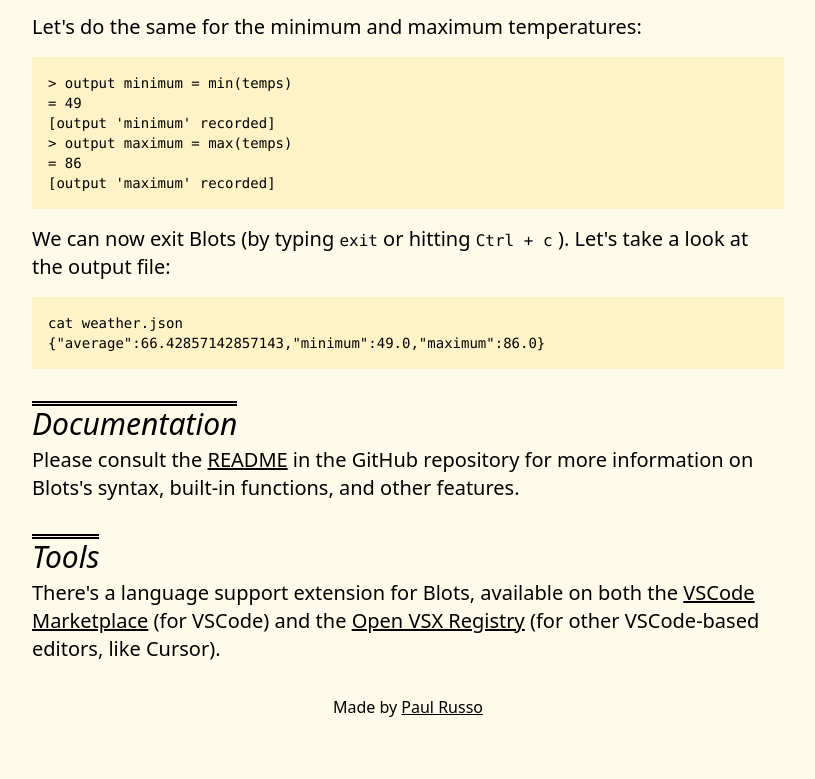
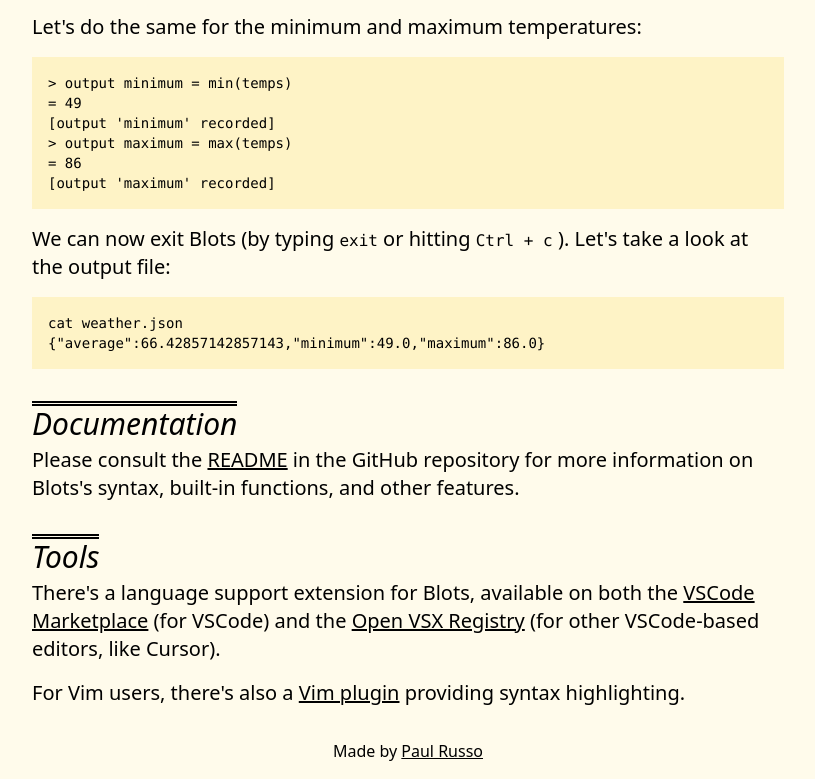
Before and after one commit to paul-russo/blots-lang, an Astro site in the folder website/: page / in a window 1280 px wide. Shown: the part 1731-2510 px from the top of the page, without its empty margins (232-1047 px from the left). Before the commit the page ends 2466 px from the top, so only its background shows below. Built offline with nearby package versions, Linux system fonts and the light colour scheme; Astro itself is replaced by a stand-in of ours.

Commit message:
docs: add Vim syntax highlighting plugin link to Tools section (README + site)

```diff
--- a/website/src/pages/index.astro
+++ b/website/src/pages/index.astro
@@ -148,6 +148,7 @@
 
     <section>
       <SectionHeading>Tools</SectionHeading>
+      <div class="space-y-4">
         <p>
           There's a language support extension for Blots, available on both the <Link
             href="https://marketplace.visualstudio.com/items?itemName=Blots.blots-syntax"
@@ -157,6 +158,13 @@
             external>Open VSX Registry</Link
           > (for other VSCode-based editors, like Cursor).
         </p>
+        <p>
+          For Vim users, there's also a <Link
+            href="https://github.com/paul-russo/blots-vim"
+            external>Vim plugin</Link
+          > providing syntax highlighting.
+        </p>
+      </div>
     </section>
   </div>
 </Layout>
```
Also changed, not shown: README.md. Lines whose indentation alone changed are shown as unchanged.
